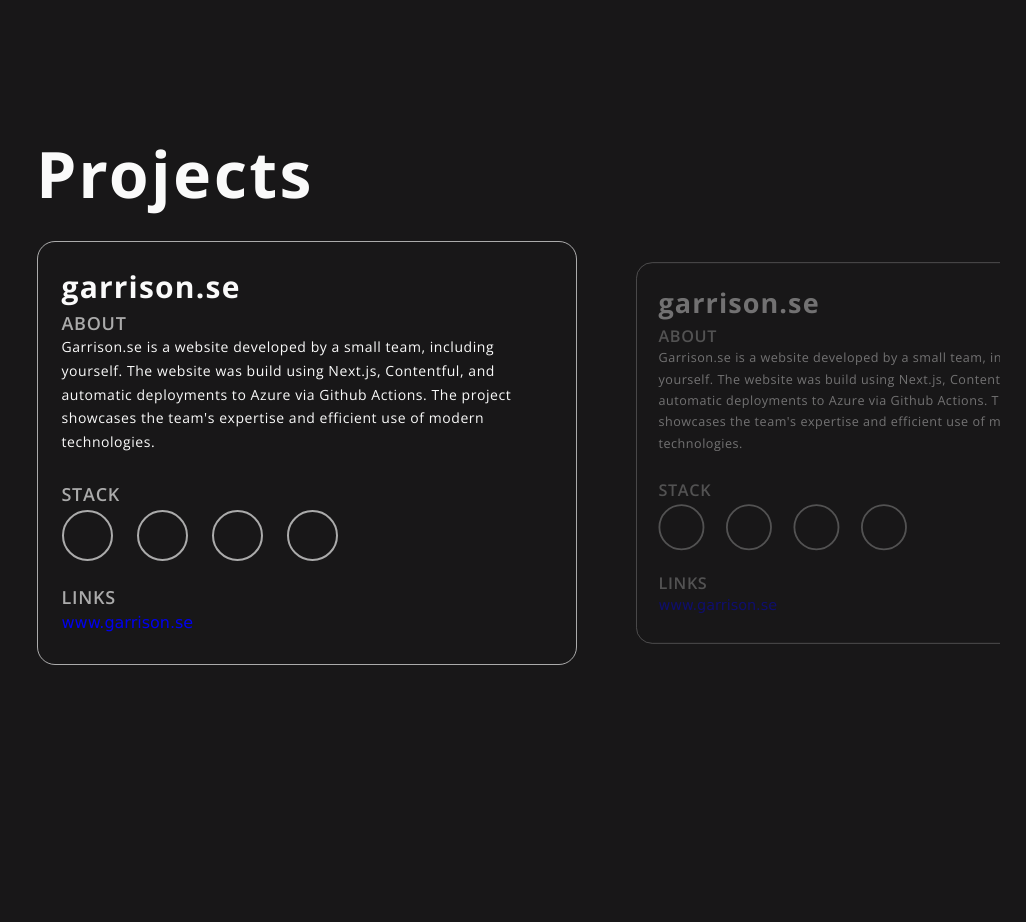
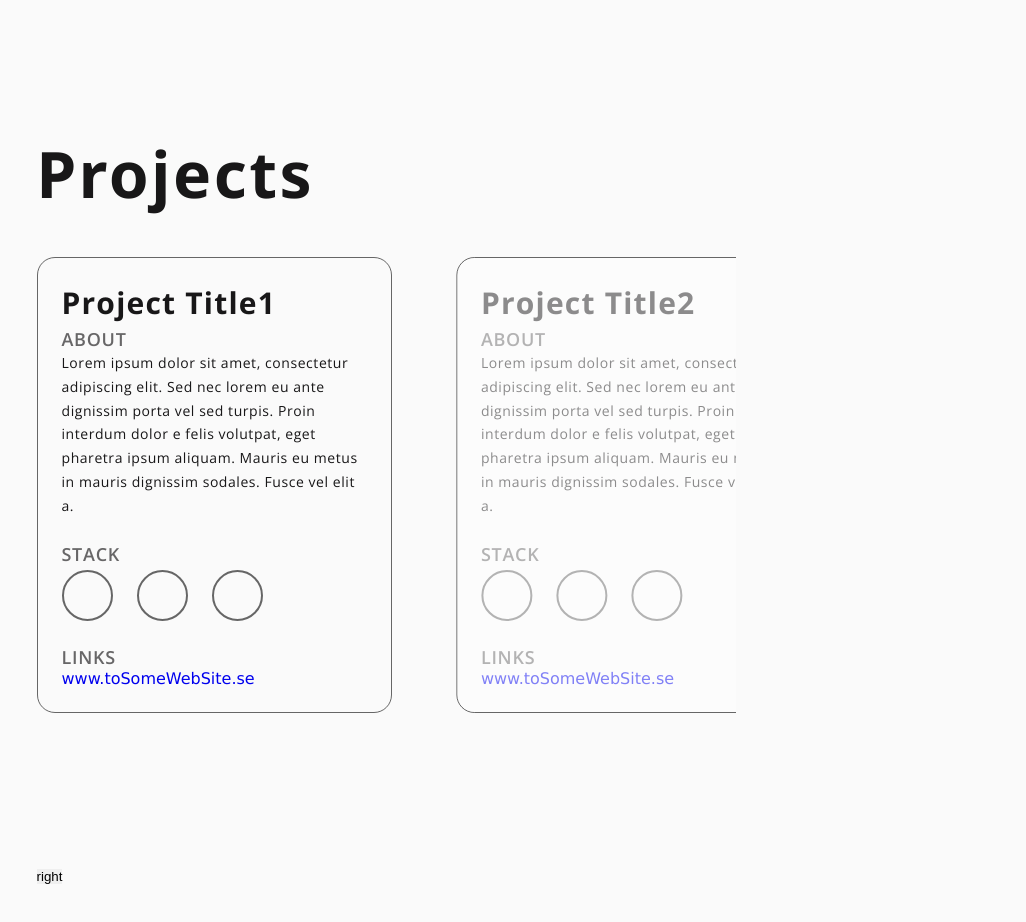
Before and after one commit to carl-vanman/Portfolio_23, a Next.js app: page / in a window 1280 px wide. Shown: the part 1320-2242 px from the top of the page, without its empty margins (254-1280 px from the left). Before the commit the page ends 2137 px from the top, so only its background shows below. Built offline with nearby package versions, Linux system fonts and the light colour scheme.

Commit message:
out comment option for nav i desktop and testing out carousel for project. not yet decided

```diff
--- a/src/components/projects/Projects.js
+++ b/src/components/projects/Projects.js
@@ -1,267 +1,183 @@
-import React from "react";
+import React, { useState, useEffect } from "react";
 import Section from "../section/Section";
 
 import styles from "./Projects.module.css";
 import utils from "../../styles/utils.module.css";
 
-const Projects = () => {
+/*  Project
+    id: 1,
+        title: "",
+        subTitle: "",
+        about: ""
+        stackItems: [],
+        links: [],
+*/
+const projectList = [
+    {
+        id: 1,
+        title: "Project Title1",
+        about: "Lorem ipsum dolor sit amet, consectetur adipiscing elit. Sed nec lorem eu ante dignissim porta vel sed turpis. Proin interdum dolor e felis volutpat, eget pharetra ipsum aliquam. Mauris eu metus in mauris dignissim sodales. Fusce vel elit a.",
+        stackItems: ["stackItem1", "stackItem2", "stackItem3"],
+        links: ["link1", "link2"],
+    },
+    {
+        id: 2,
+        title: "Project Title2",
+        about: "Lorem ipsum dolor sit amet, consectetur adipiscing elit. Sed nec lorem eu ante dignissim porta vel sed turpis. Proin interdum dolor e felis volutpat, eget pharetra ipsum aliquam. Mauris eu metus in mauris dignissim sodales. Fusce vel elit a.",
+        stackItems: ["stackItem1", "stackItem2", "stackItem3"],
+        links: ["link1", "link2"],
+    },
+
+    {
+        id: 3,
+        title: "Project Title3",
+        about: "Lorem ipsum dolor sit amet, consectetur adipiscing elit. Sed nec lorem eu ante dignissim porta vel sed turpis. Proin interdum dolor e felis volutpat, eget pharetra ipsum aliquam. Mauris eu metus in mauris dignissim sodales. Fusce vel elit a.",
+        stackItems: ["stackItem1", "stackItem2", "stackItem3"],
+        links: ["link1", "link2"],
+    },
+    {
+        id: 4,
+        title: "Project Title4",
+        about: "Lorem ipsum dolor sit amet, consectetur adipiscing elit. Sed nec lorem eu ante dignissim porta vel sed turpis. Proin interdum dolor e felis volutpat, eget pharetra ipsum aliquam. Mauris eu metus in mauris dignissim sodales. Fusce vel elit a.",
+        stackItems: ["stackItem1", "stackItem2", "stackItem3"],
+        links: ["link1", "link2"],
+    },
+    {
+        id: 5,
+        title: "Project Title5",
+        about: "Lorem ipsum dolor sit amet, consectetur adipiscing elit. Sed nec lorem eu ante dignissim porta vel sed turpis. Proin interdum dolor e felis volutpat, eget pharetra ipsum aliquam. Mauris eu metus in mauris dignissim sodales. Fusce vel elit a.",
+        stackItems: ["stackItem1", "stackItem2", "stackItem3"],
+        links: ["link1", "link2"],
+    },
+];
+
+const ProjectItem = ({ project, arrayIndex, initSteps, rightClick }) => {
+
+    const [ imageIndex, setImageIndex ] = useState(arrayIndex);
+
+    const [ stepsFromInView, setStepsFromInView ] = useState(initSteps);
+
+    const [ dynamicZindex, setDynamicZindex ] = useState(0);
+
+    const PROJECT_WIDTH = 100;
+
+    useEffect(() => {
+        //-3 måste räknas ut från array lenght
+        if( stepsFromInView === -1 || stepsFromInView === 0 || stepsFromInView === 1){
+            setDynamicZindex(1);
+        }else{
+            setDynamicZindex(0);
+        }
+
+        if(stepsFromInView === -3){
+            setStepsFromInView(2);
+        }
+
+
+    }, [stepsFromInView])
+
+    useEffect(() => {
+        if( rightClick > 0 ){
+            setStepsFromInView( prev => prev -1 )
+        }
+
+    },[rightClick])
+
     return (
-        <Section style={{gridColumn: "2/-1"}}>
-            <div className={styles.wrapper}>
-                <h2 className={`${utils.lg_heading}`}>Projects</h2>
-                <div className={styles.projects}>
-                    <article className={`${styles.project}`}>
-                        <h2
-                            className={`${utils.md_heading} ${styles.project_title}`}
+        <article
+            className={`${styles.image__container}`}
+            style={{
+                transform: `translateX(${stepsFromInView * PROJECT_WIDTH}%)`,
+                zIndex: `${dynamicZindex}`
+            }}
         >
-                            garrison.se
-                        </h2>
-                        <h3
-                            className={`${utils.sm_heading_light}`}
-                        >
-                            About
-                        </h3>
+            <div className={`${styles.testBorder} ${stepsFromInView !== 0 ? styles.add__opacity : ""}`}>
+                <h2 className={`${utils.md_heading}`}>{project.title}</h2>
+                <h3 className={`${utils.sm_heading_light}`}>About</h3>
                 <div className={styles.project_description_container}>
-                            <p
-                                className={`${utils.body_text} ${styles.project_description}`}
-                            >
-                                Garrison.se is a website developed by a small
-                                team, including yourself. The website was build
-                                using Next.js, Contentful, and automatic
-                                deployments to Azure via Github Actions. The
-                                project showcases the team's expertise and
-                                efficient use of modern technologies.
+                    <p className={`${utils.body_text}`}>
+                        {project.about}
                     </p>
                 </div>
                 <div className={utils.lg_spacer} />
                 <div>
-                            <h3
-                                className={`${utils.sm_heading_light}`}
-                            >
-                                Stack
-                            </h3>
+                    <h3 className={`${utils.sm_heading_light}`}>Stack</h3>
                     <ul className={styles.project_stack}>
-                                <li className={styles.stack_item} />
                         <li className={styles.stack_item} />
                         <li className={styles.stack_item} />
                         <li className={styles.stack_item} />
                     </ul>
                     <div className={utils.lg_spacer} />
 
-                            <h3
-                                className={`${utils.sm_heading_light}`}
-                            >
-                                LINKS
-                            </h3>
-                            <ul className={styles.project_stack}>
+                    <h3 className={`${utils.sm_heading_light}`}>LINKS</h3>
+                    <ul>
                         <li>
-                                    <a href="#">www.garrison.se</a>
+                            <a href="#">www.toSomeWebSite.se</a>
                         </li>
                     </ul>
             </div>
-                    </article>
-                    <article className={`${styles.project}`}>
-                        <h2
-                            className={`${utils.md_heading} ${styles.project_title}`}
-                        >
-                            garrison.se
-                        </h2>
-                        <h3
-                            className={`${utils.sm_heading_light}`}
-                        >
-                            About
-                        </h3>
-                        <div className={styles.project_description_container}>
-                            <p
-                                className={`${utils.body_text} ${styles.project_description}`}
-                            >
-                                Garrison.se is a website developed by a small
-                                team, including yourself. The website was build
-                                using Next.js, Contentful, and automatic
-                                deployments to Azure via Github Actions. The
-                                project showcases the team's expertise and
-                                efficient use of modern technologies.
-                            </p>
-                        </div>
-                        <div className={utils.lg_spacer} />
-                        <div>
-                            <h3
-                                className={`${utils.sm_heading_light}`}
-                            >
-                                Stack
-                            </h3>
-                            <ul className={styles.project_stack}>
-                                <li className={styles.stack_item} />
-                                <li className={styles.stack_item} />
-                                <li className={styles.stack_item} />
-                                <li className={styles.stack_item} />
-                            </ul>
-                            <div className={utils.lg_spacer} />
 
-                            <h3
-                                className={`${utils.sm_heading_light}`}
-                            >
-                                LINKS
-                            </h3>
-                            <ul className={styles.project_stack}>
-                                <li>
-                                    <a href="#">www.garrison.se</a>
-                                </li>
-                            </ul>
             </div>
         </article>
-                    <article className={`${styles.project}`}>
-                        <h2
-                            className={`${utils.md_heading} ${styles.project_title}`}
+    );
+};
+
+
+
+const Projects = () => {
+    const [loadingGallery, setLoadingGallery] = useState(true);
+    const [projectGallery, setProjectGallery] = useState(null);
+
+    const [galleryTranslateHorisontal] = useState();
+
+    const [rightClick, setRightClick] = useState(0);
+
+    function moveRight() {
+        setRightClick((prev) => prev + 1);
+    }
+
+    useEffect(() => {
+        setProjectGallery(projectList);
+        setLoadingGallery(false);
+    }, []);
+
+    if (loadingGallery) {
+        return <p>Loading...</p>;
+    }
+
+    return (
+        <Section /* style={{ gridColumn: "2/-1" }} */>
+
+            <div className={styles.projects_wrapper}>
+
+                <h2 className={`${utils.lg_heading}`}>Projects</h2>
+
+                <div
+                    className={styles.projects_window}
+                    style={{
+                        transform: `translate(${galleryTranslateHorisontal}%)`,
+                    }}
                 >
-                            garrison.se
-                        </h2>
-                        <h3
-                            className={`${utils.sm_heading_light}`}
-                        >
-                            About
-                        </h3>
-                        <div className={styles.project_description_container}>
-                            <p
-                                className={`${utils.body_text} ${styles.project_description}`}
-                            >
-                                Garrison.se is a website developed by a small
-                                team, including yourself. The website was build
-                                using Next.js, Contentful, and automatic
-                                deployments to Azure via Github Actions. The
-                                project showcases the team's expertise and
-                                efficient use of modern technologies.
-                            </p>
-                        </div>
-                        <div className={utils.lg_spacer} />
-                        <div>
-                            <h3
-                                className={`${utils.sm_heading_light}`}
-                            >
-                                Stack
-                            </h3>
-                            <ul className={styles.project_stack}>
-                                <li className={styles.stack_item} />
-                                <li className={styles.stack_item} />
-                                <li className={styles.stack_item} />
-                                <li className={styles.stack_item} />
-                            </ul>
-                            <div className={utils.lg_spacer} />
-
-                            <h3
-                                className={`${utils.sm_heading_light}`}
-                            >
-                                LINKS
-                            </h3>
-                            <ul className={styles.project_stack}>
-                                <li>
-                                    <a href="#">www.garrison.se</a>
-                                </li>
-                            </ul>
-                        </div>
-                    </article>
-                    <article className={`${styles.project}`}>
-                        <h2
-                            className={`${utils.md_heading} ${styles.project_title}`}
-                        >
-                            garrison.se
-                        </h2>
-                        <h3
-                            className={`${utils.sm_heading_light}`}
-                        >
-                            About
-                        </h3>
-                        <div className={styles.project_description_container}>
-                            <p
-                                className={`${utils.body_text} ${styles.project_description}`}
-                            >
-                                Garrison.se is a website developed by a small
-                                team, including yourself. The website was build
-                                using Next.js, Contentful, and automatic
-                                deployments to Azure via Github Actions. The
-                                project showcases the team's expertise and
-                                efficient use of modern technologies.
-                            </p>
-                        </div>
-                        <div className={utils.lg_spacer} />
-                        <div>
-                            <h3
-                                className={`${utils.sm_heading_light}`}
-                            >
-                                Stack
-                            </h3>
-                            <ul className={styles.project_stack}>
-                                <li className={styles.stack_item} />
-                                <li className={styles.stack_item} />
-                                <li className={styles.stack_item} />
-                                <li className={styles.stack_item} />
-                            </ul>
-                            <div className={utils.lg_spacer} />
-
-                            <h3
-                                className={`${utils.sm_heading_light}`}
-                            >
-                                LINKS
-                            </h3>
-                            <ul className={styles.project_stack}>
-                                <li>
-                                    <a href="#">www.garrison.se</a>
-                                </li>
-                            </ul>
-                        </div>
-                    </article>
-                    <article className={`${styles.project}`}>
-                        <h2
-                            className={`${utils.md_heading} ${styles.project_title}`}
-                        >
-                            garrison.se
-                        </h2>
-                        <h3
-                            className={`${utils.sm_heading_light}`}
-                        >
-                            About
-                        </h3>
-                        <div className={styles.project_description_container}>
-                            <p
-                                className={`${utils.body_text} ${styles.project_description}`}
-                            >
-                                Garrison.se is a website developed by a small
-                                team, including yourself. The website was build
-                                using Next.js, Contentful, and automatic
-                                deployments to Azure via Github Actions. The
-                                project showcases the team's expertise and
-                                efficient use of modern technologies.
-                            </p>
-                        </div>
-                        <div className={utils.lg_spacer} />
-                        <div>
-                            <h3
-                                className={`${utils.sm_heading_light}`}
-                            >
-                                Stack
-                            </h3>
-                            <ul className={styles.project_stack}>
-                                <li className={styles.stack_item} />
-                                <li className={styles.stack_item} />
-                                <li className={styles.stack_item} />
-                                <li className={styles.stack_item} />
-                            </ul>
-                            <div className={utils.lg_spacer} />
-
-                            <h3
-                                className={`${utils.sm_heading_light}`}
-                            >
-                                LINKS
-                            </h3>
-                            <ul className={styles.project_stack}>
-                                <li>
-                                    <a href="#">www.garrison.se</a>
-                                </li>
-                            </ul>
-                        </div>
-                    </article>
+                    { projectGallery && (
+                        projectGallery.map( (project, index) => (
+                            <ProjectItem
+                                key={project.id}
+                                project={project}
+                                arrayIndex={index}
+                                initSteps={
+                                    index === projectGallery.length - 1
+                                    ? -1
+                                    : index
+                                }
+                                rightClick={rightClick}
+                            />
+                        ))
+                    )}
                 </div>
             </div>
+            <button className={styles.btn} onClick={moveRight}>
+                right
+            </button>
         </Section>
     );
 };
--- a/src/components/projects/Projects.module.css
+++ b/src/components/projects/Projects.module.css
@@ -1,15 +1,124 @@
-.wrapper {
+.projects_wrapper {
+    overflow: hidden;
+}
+
+.projects_window {
+    position: relative;
+    /* background-color: green; */
+
+    margin: 1rem 0rem;
+    width: 100%;
+    min-height: 500px;
+
     width: 100%;
 }
 
-.projects {
+.image__container {
+    position: absolute;
+
+    background-color: var(--primary-color);
+    /* height: min-content; */
+    top: 0px;
+    width: 60%;
+    height: min-content;
+
+    padding: var(--lg-spacer) var(--xl-spacer);
+    padding-left: 0;
+
+    transition: transform 850ms ease-in;
+}
+
+.testBorder {
+    position: relative;
+    border: 1px solid var(--secondary-color-light);
+    padding: var(--lg-spacer);
+    border-radius: var(--lg-border-radius);
+}
+
+.image__container > * {
+    /* width: 70vw; */
+}
+
+.testBorder::after {
+    position: absolute;
+    display: block;
+    content: "";
+    border-radius: var(--lg-border-radius);
+
+    top: 0;
+    left: 0;
+    width: 100%;
+    height: 100%;
+
+    background-color: white;
+    opacity: 0;
+
+    animation: opacityFadeIn 650ms ease-in;
+}
+
+@keyframes opacityFadeIn {
+    0%{opacity: 0.5;}
+    100%{opacity: 0}
+}
+
+.add__opacity::after {
+    position: absolute;
+    display: block;
+    content: "";
+
+    top: 0;
+    left: 0;
+    width: 100%;
+    height: 100%;
+
+    background-color: white;
+    opacity: 0.5;
+
+    animation: opacityFade 650ms ease-in;
+}
+
+@keyframes opacityFade {
+    0%{opacity: 0;}
+    100%{opacity: 0.5}
+}
+
+
+.btn {
+    margin-top: 120px;
+}
+
+
+
+
+
+
+
+
+.project_stack {
+    display: flex;
+    flex-wrap: wrap;
+    gap: var(--lg-spacer);
+
+    margin-top: var(--xsm-spacer);
+    margin-bottom: var(--sm-spacer);
+}
+
+.stack_item {
+    height: 51px;
+    width: 51px;
+    border: 2px solid var(--secondary-color-light);
+    border-radius: 100vw;
+}
+
+
+/* .projects {
     position: relative;
     margin: var(--lg-spacer) 0px;
     display: flex;
     gap: 2rem;
     overflow: scroll;
-    -ms-overflow-style: none; /* for Internet Explorer, Edge */
-    scrollbar-width: none; /* for Firefox */
+    -ms-overflow-style: none;
+    scrollbar-width: none;
     scroll-snap-type: x mandatory;
     scroll-padding: 0%;
 }
@@ -72,4 +181,4 @@
     .project {
         max-width: 540px;
     }
-}
+} */
--- a/src/styles/globals.css
+++ b/src/styles/globals.css
@@ -3,10 +3,10 @@
     --max-width: 1100px;
 
     /* -----------------------COLORS--------------------------- */
-    --primary-color-rgb: 24 23 24;
+    --primary-color-rgb: 250 250 250;
     --primary-color:rgb(var(--primary-color-rgb));
 
-    --secondary-color-rgb: 250 250 250;
+    --secondary-color-rgb: 24 23 24;
     --secondary-color: rgb(var(--secondary-color-rgb));
 
     --primary-color-light:  rgb(var(--primary-color-rgb) / 0.65);
```
Also changed, not shown: src/components/navigation/Navigation.module.css (+43 -0 lines). Lines whose indentation alone changed are shown as unchanged.
